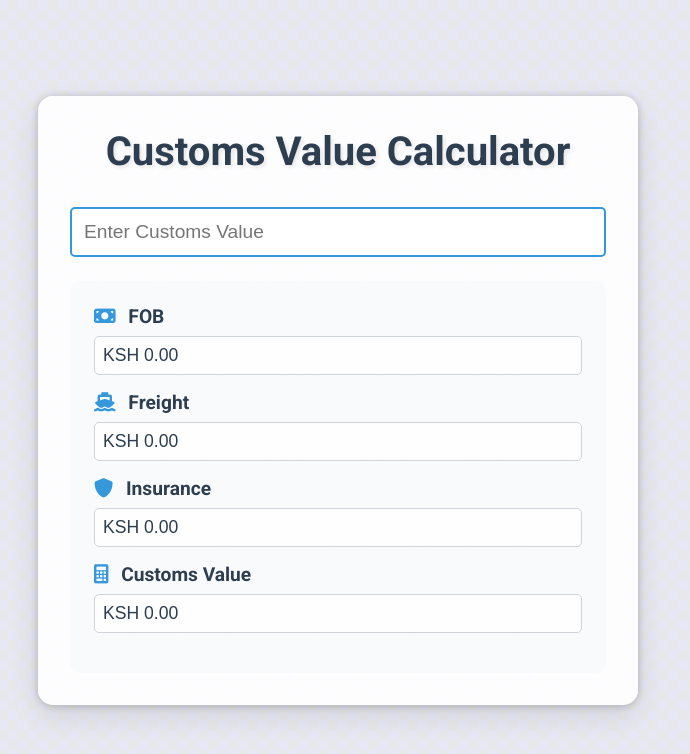
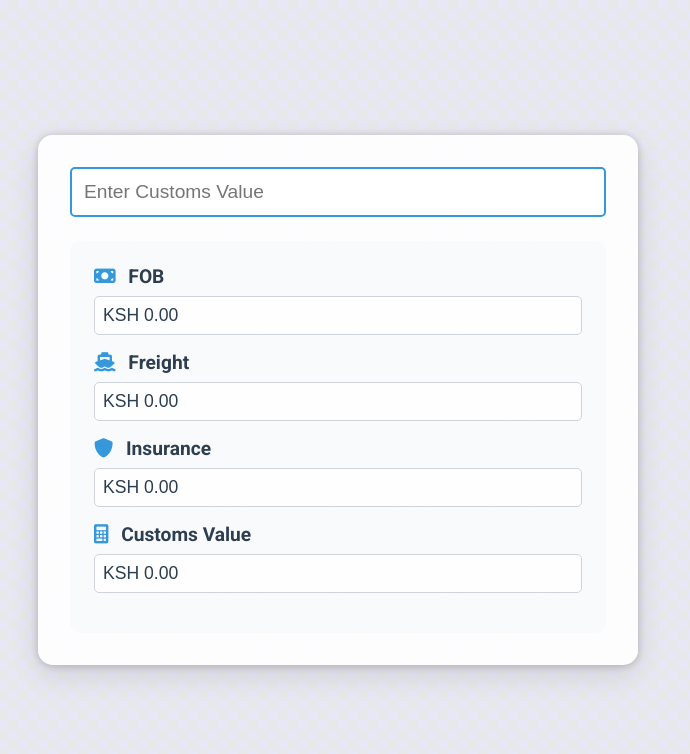
Before and after one commit to znegva-k/Customs-Value-break, a plain HTML site: page index.html in a window 1280 px wide. Shown: the whole page, without its empty margins (302-992 px from the left). Drawn offline with Linux system fonts and the light colour scheme.

Commit message:
Update index.html
remove heading

```diff
--- a/index.html
+++ b/index.html
@@ -13,7 +13,7 @@
   <body>
     <div class="background-pattern"></div>
     <main role="main">
-      <h1>Customs Value Calculator</h1>
+
       <div class="calculator">
         <input
           type="number"
```
